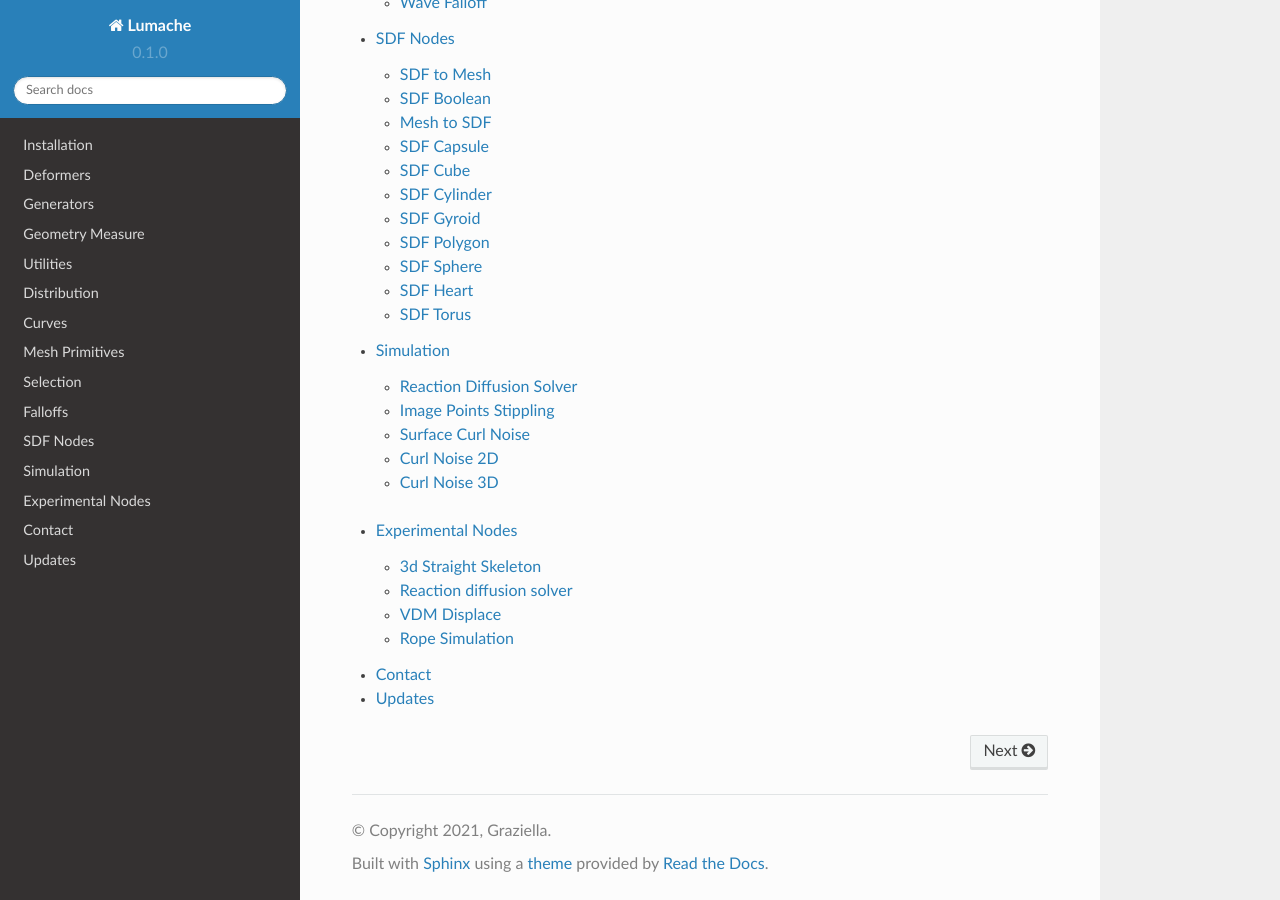
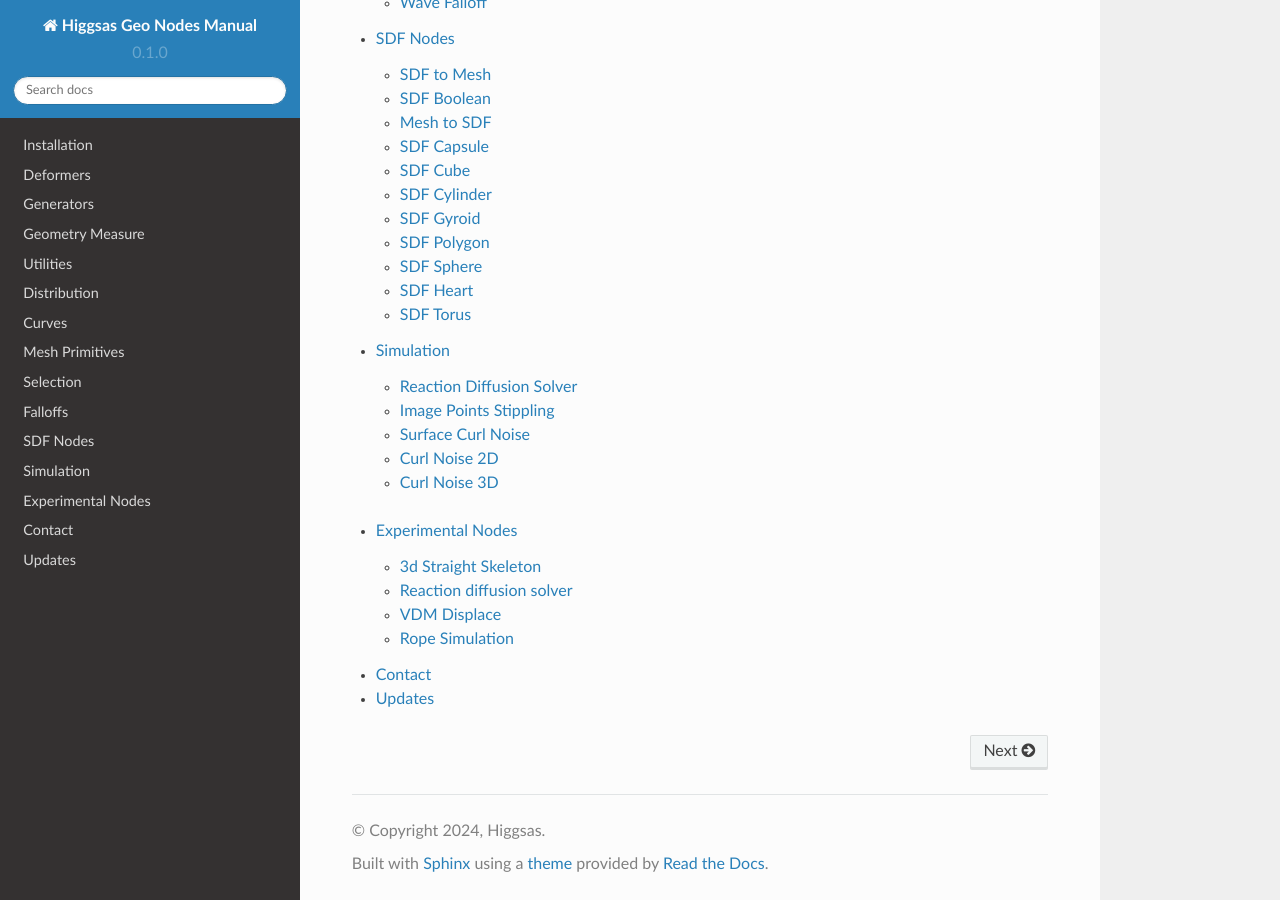
Before and after one commit to higgsas/higgsas_geo_nodes_manual, a Sphinx documentation site: the page built from docs/source/index.rst, in a window 1280 px wide and 900 px high, scrolled down 4260 px. Built offline with Sphinx 7.4.7 and the Read the Docs theme 2.0.0, drawn with Linux system fonts in a browser that asks for light colours.

Commit message:
Update conf.py

```diff
--- a/docs/source/conf.py
+++ b/docs/source/conf.py
@@ -2,9 +2,9 @@
 
 # -- Project information
 
-project = 'Lumache'
-copyright = '2021, Graziella'
-author = 'Graziella'
+project = 'Higgsas Geo Nodes Manual'
+copyright = '2024, Higgsas'
+author = 'Higgsas'
 
 release = '0.1'
 version = '0.1.0'
```
